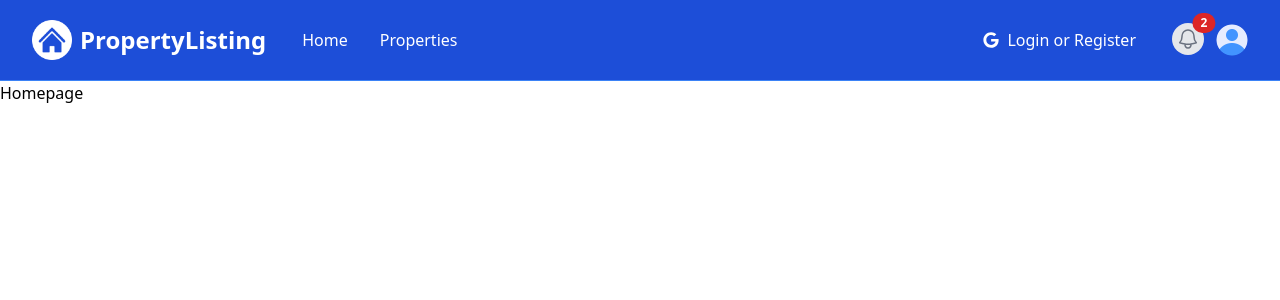
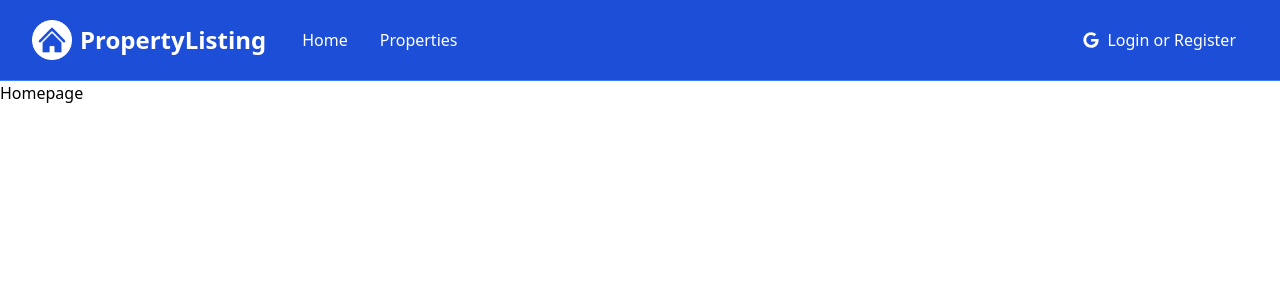
Before and after one commit to eddyK15501/property-listing, a Next.js app: page / in a window 1280 px wide. Shown: the top 300 px of the page. Built offline with nearby package versions, Linux system fonts and the light colour scheme.

Commit message:
Navbar.jsx - render if/else isLoggedIn

```diff
--- a/components/Navbar.jsx
+++ b/components/Navbar.jsx
@@ -102,6 +102,7 @@ const Navbar = () => {
               </div>
             </div>
           </div>
+          {!isLoggedIn && (
             <div className='hidden lg:block lg:ml-6'>
               <div className='flex items-center'>
                 <button className='flex items-center text-white hover:bg-blue-500 hover:transition rounded-md px-3 py-2'>
@@ -110,6 +111,8 @@ const Navbar = () => {
                 </button>
               </div>
             </div>
+          )}
+          {isLoggedIn && (
             <div className='absolute inset-y-0 right-0 flex items-center pr-2 lg:static lg:inset-auto lg:ml-6 lg:pr-0'>
               <Link href='/messages' className='relative group'>
                 <button
@@ -197,6 +200,7 @@ const Navbar = () => {
                 )}
               </div>
             </div>
+          )}
         </div>
       </div>
       {mobileMenu && (
```
Lines whose indentation alone changed are shown as unchanged.
